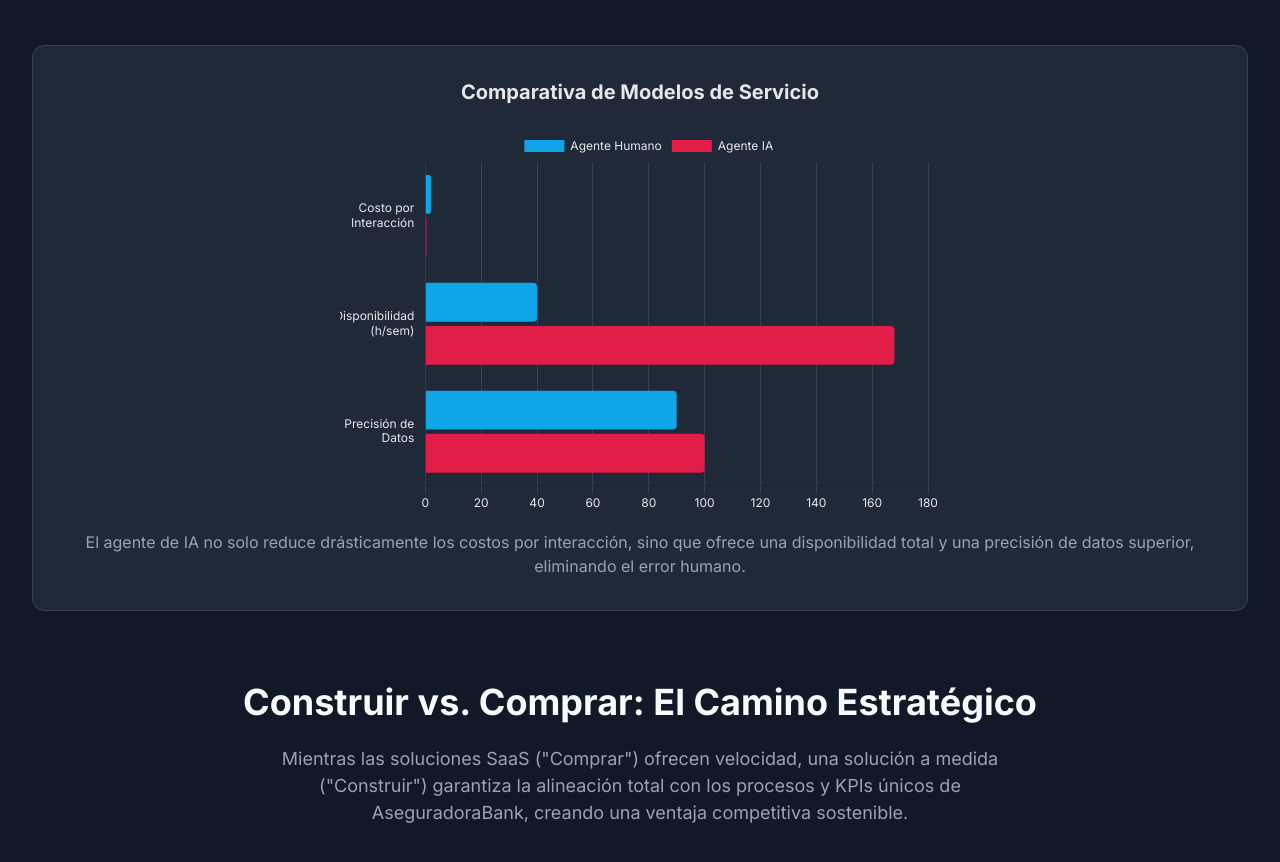
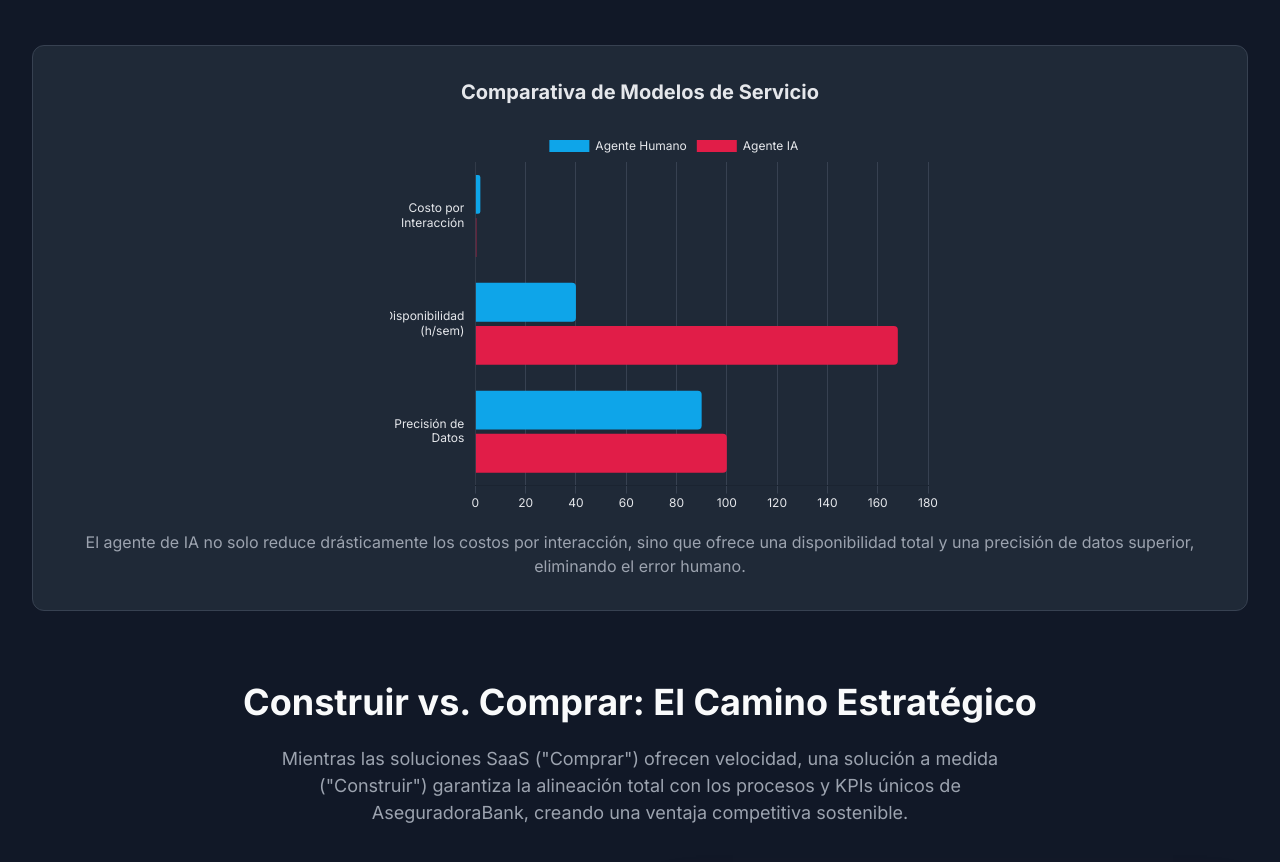
Before and after one commit to mcastroarroyo/Abank, a plain HTML site: page index.html in a window 1280 px wide. Shown: the part 1904-2766 px from the top of the page. Drawn offline with nearby package versions, Linux system fonts and the light colour scheme.

Commit message:
Update index.html

```diff
--- a/index.html
+++ b/index.html
@@ -275,19 +275,18 @@
                 return label;
             }
             const words = label.split(' ');
-            let lines = [];
-            let currentLine = '';
-            for (const word of words) {
-                if ((currentLine + ' ' + word).trim().length > maxLength && currentLine.length > 0) {
+            const lines = [];
+            let currentLine = words[0];
+
+            for (let i = 1; i < words.length; i++) {
+                if (currentLine.length + words[i].length + 1 > maxLength) {
                     lines.push(currentLine);
-                    currentLine = word;
+                    currentLine = words[i];
                 } else {
-                    currentLine = (currentLine + ' ' + word).trim();
+                    currentLine += ' ' + words[i];
                 }
             }
-            if (currentLine.length > 0) {
-                lines.push(currentLine);
-            }
+            lines.push(currentLine);
             return lines;
         }
 
@@ -349,7 +348,7 @@
         new Chart(document.getElementById('modelComparisonChart'), {
             type: 'bar',
             data: {
-                labels: modelComparisonLabels.map(label => processLabel(label)),
+                labels: modelComparisonLabels.map(label => processLabel(label, 12)),
                 datasets: [
                     {
                         label: 'Agente Humano',
@@ -369,6 +368,11 @@
                 indexAxis: 'y',
                 responsive: true,
                 maintainAspectRatio: false,
+                 layout: {
+                    padding: {
+                        left: 50
+                    }
+                },
                 scales: {
                     x: {
                         beginAtZero: true,
```
